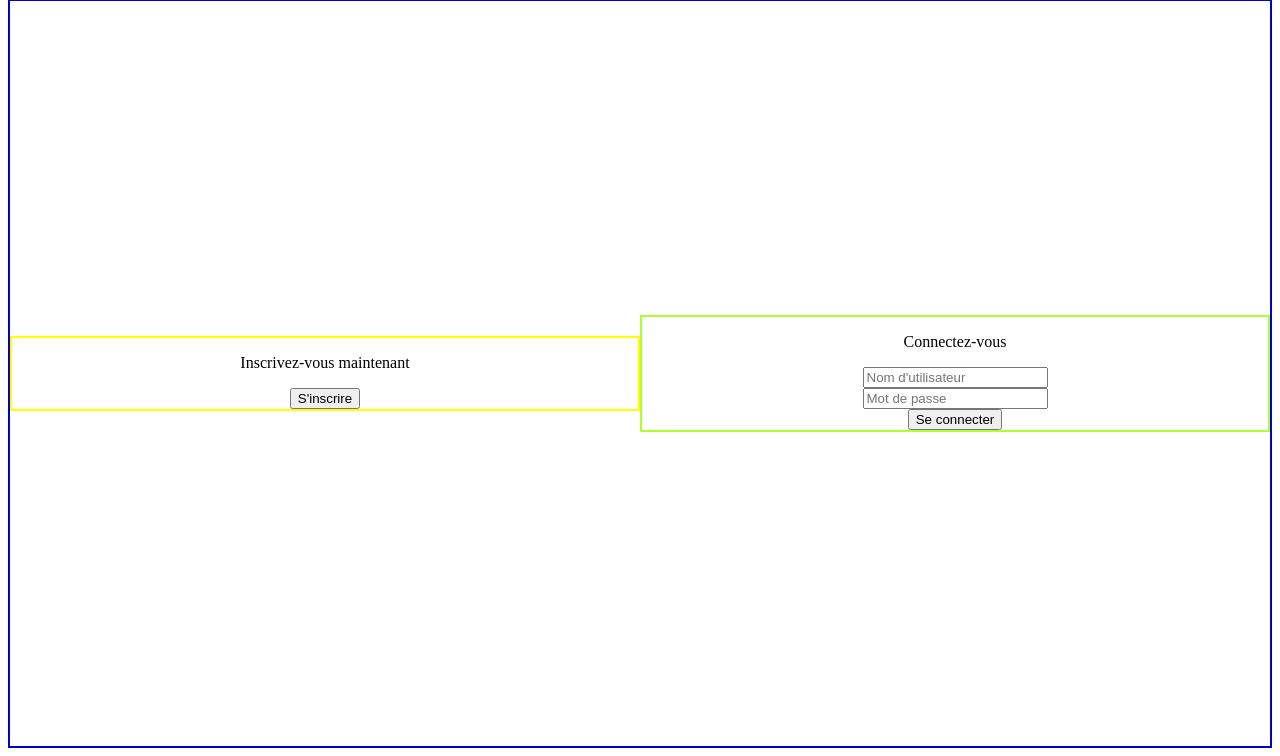
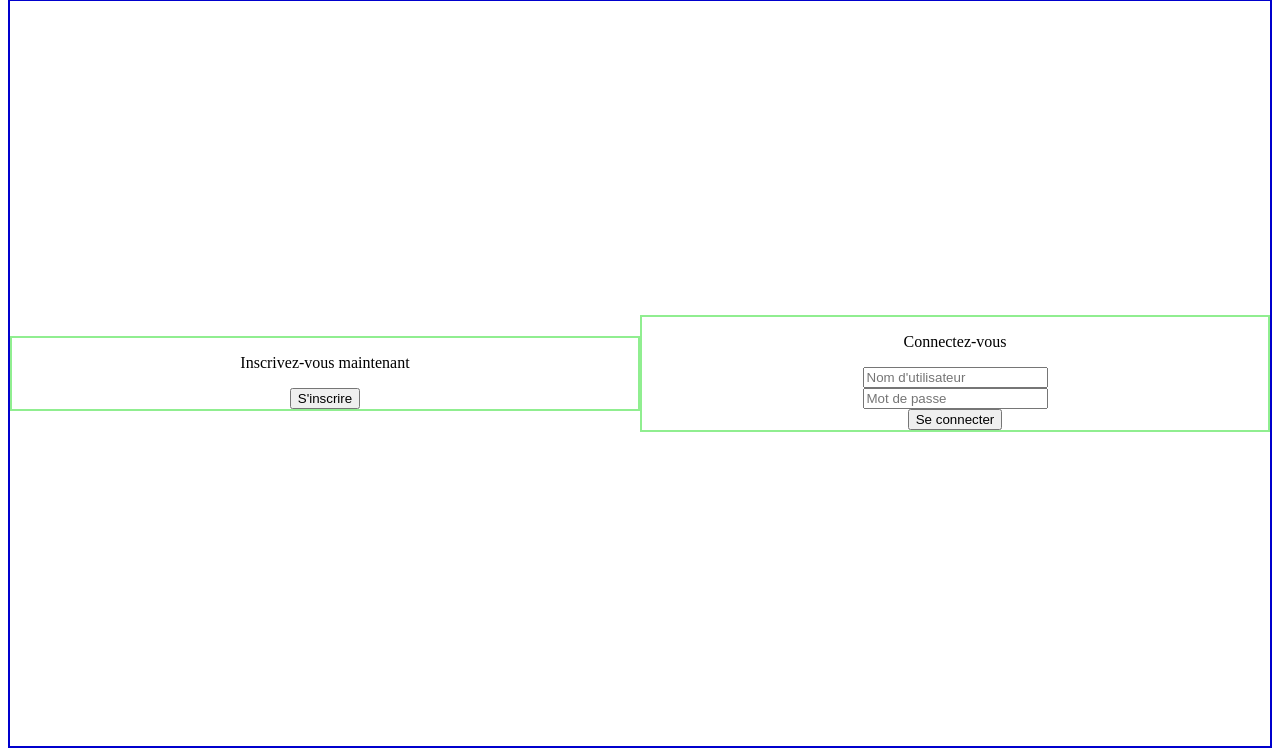
Before and after one commit to GDSDC/OpenclassroomsProject-P9, a Django app: page /authentication/ in a window 1280 px wide. Shown: the part 52-808 px from the top of the page. Run offline with Django 4.2, Linux system fonts and the light colour scheme.

Commit message:
feat(sign up) : creating page design and link with auth_homepage

```diff
--- a/litreview_project/authentication/static/authentication/styles.css
+++ b/litreview_project/authentication/static/authentication/styles.css
@@ -17,23 +17,15 @@ main {
     flex-direction: row;
     align-items: center;
     height: 95%;
+    justify-content: center;
 
 }
 
-.sign__up {
+.element {
     /* Borders for debugging */
-    border: 2px solid yellow;
+    border: 2px solid lightgreen;
     display: flex;
     flex-direction: column;
     width: 50%;
     align-items: center;
 }
-
-.sign__in {
-    /* Borders for debugging */
-    border: 2px solid greenyellow;
-    display: flex;
-    flex-direction: column;
-    width: 50%;
-    align-items: center;
-}
--- a/litreview_project/authentication/templates/authentication/auth_homepage.html
+++ b/litreview_project/authentication/templates/authentication/auth_homepage.html
@@ -2,16 +2,19 @@
 {% block content %}
 
 <div class="box">
-    <section id="sign-up" class="sign__up">
+    <section id="sign-up" class="element">
         <p>Inscrivez-vous maintenant</p>
-        <button>S'inscrire</button>
+        <a href="/sign_up/">
+            <button>S'inscrire</button>
+        </a>
     </section>
 
-    <section id="sign-in" class="sign__in">
+    <section id="sign-in" class="element">
         <p>Connectez-vous</p>
         <input type="text" placeholder="Nom d'utilisateur">
         <input type="text" placeholder="Mot de passe">
         <button>Se connecter</button>
+    </section>
 </div>
-</section>
+
 {% endblock %}
--- a/litreview_project/authentication/views.py
+++ b/litreview_project/authentication/views.py
@@ -3,3 +3,7 @@ from django.shortcuts import render
 def auth_homepage(request):
     """View for home page / authentication"""
     return render(request,'authentication/auth_homepage.html')
+
+def sign_up_form(request):
+    """View for signing up with filling a form"""
+    return render(request,'authentication/sign_up_form.html')
--- a/litreview_project/litreview_project/urls.py
+++ b/litreview_project/litreview_project/urls.py
@@ -20,5 +20,6 @@ from authentication import views as auth_views
 urlpatterns = [
     path('admin/', admin.site.urls),
     path('authentication/', auth_views.auth_homepage),
+    path('sign_up/', auth_views.sign_up_form)
 
 ]
```
Also changed, not shown: litreview_project/authentication/templates/authentication/sign_up_form.html (added, +20 -0 lines).
